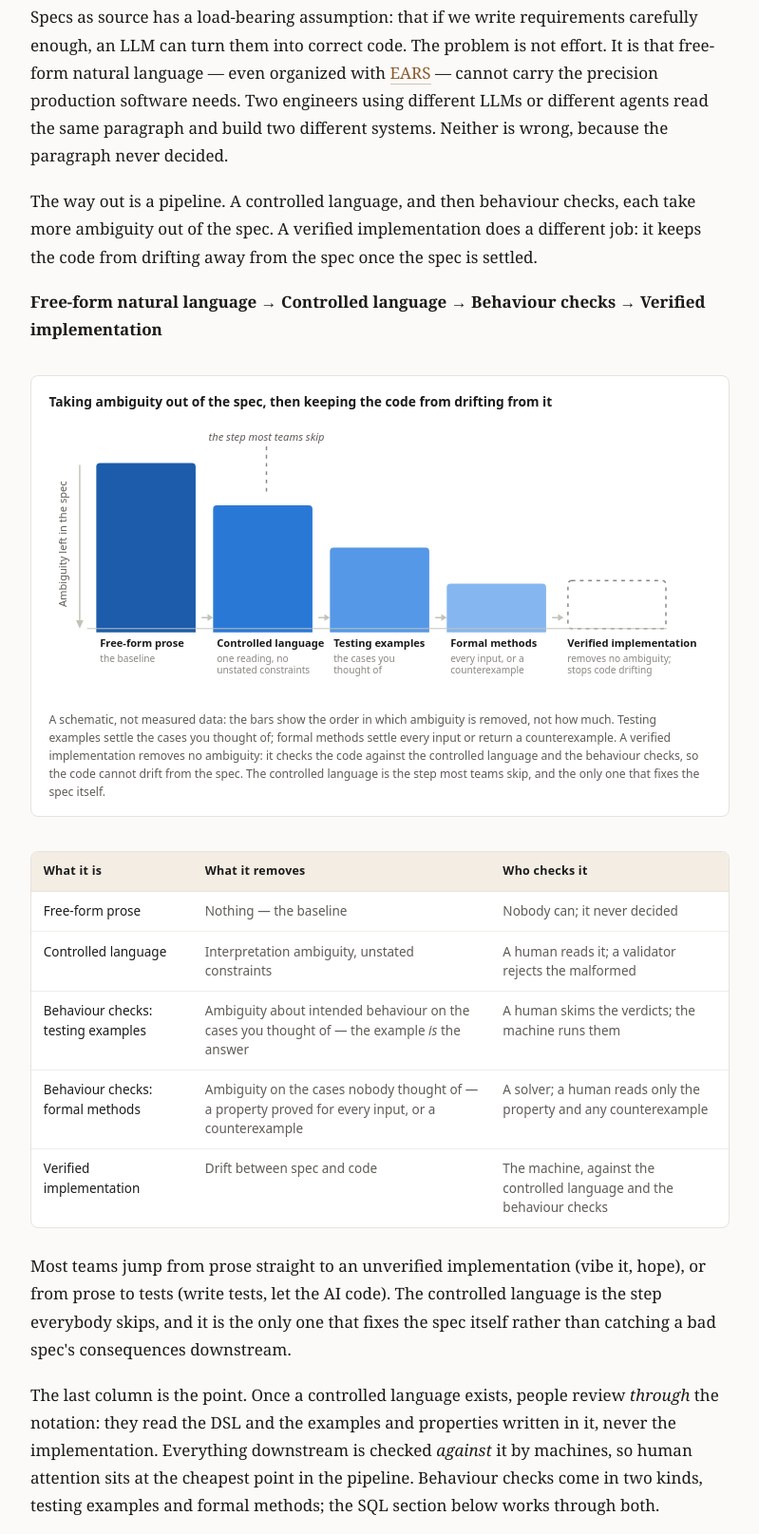
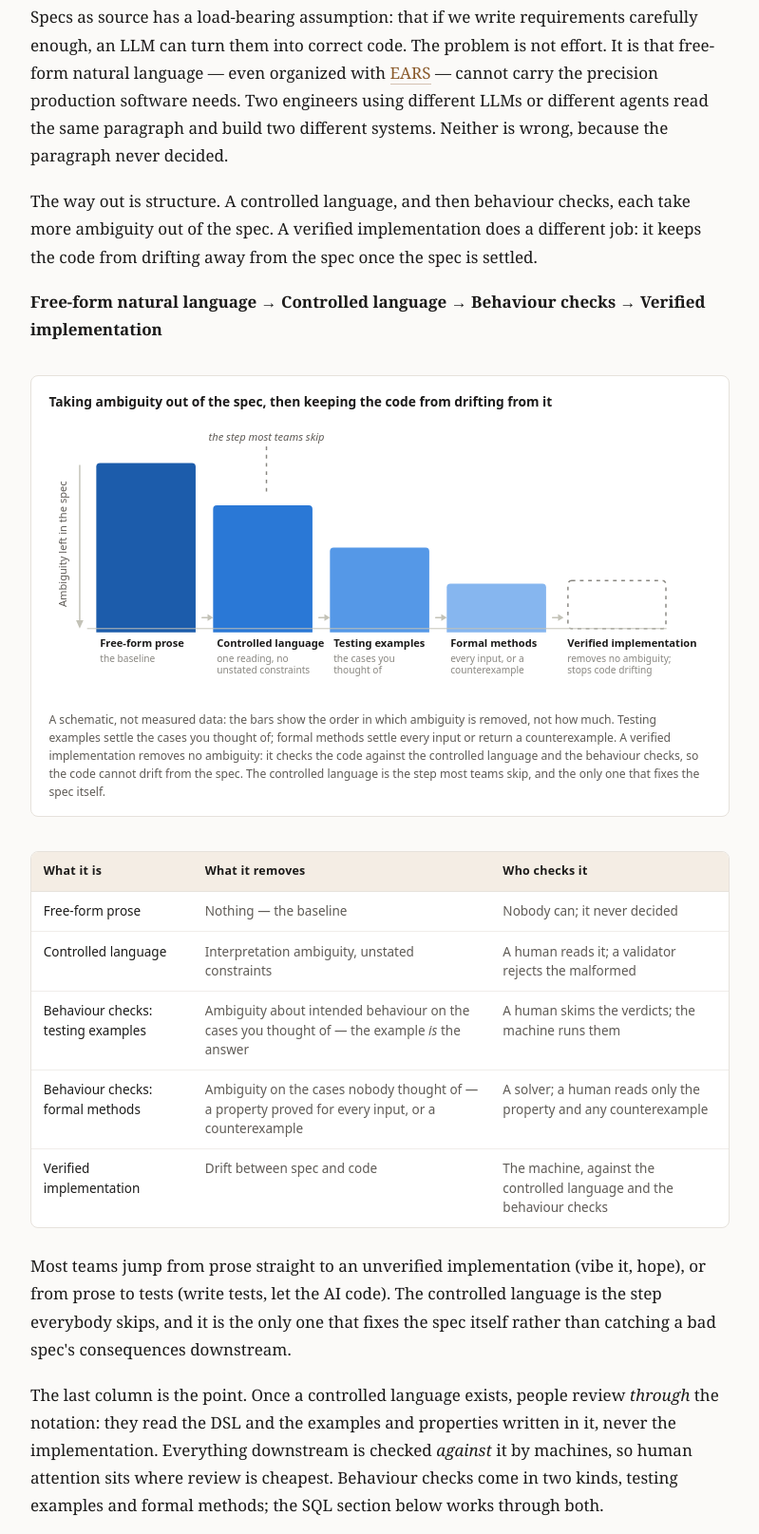
Before and after one commit to aqiaojoe08/blog, a plain HTML site: page the-missing-layer-between-prose-and-code.html in a window 1280 px wide. Shown: the part 415-2030 px from the top of the page at 95% size, without its empty margins (240-1039 px from the left). Drawn offline with Linux system fonts and the light colour scheme.

Commit message:
Prose-and-code post: the way out is structure, not a pipeline

```diff
--- a/the-missing-layer-between-prose-and-code.html
+++ b/the-missing-layer-between-prose-and-code.html
@@ -99,7 +99,7 @@ tbody tr:last-child td{border-bottom:0}
 <main>
 <h2 id="the-premise">The premise</h2>
 <p>Specs as source has a load-bearing assumption: that if we write requirements carefully enough, an LLM can turn them into correct code. The problem is not effort. It is that free-form natural language — even organized with <a href="https://alistairmavin.com/ears/">EARS</a> — cannot carry the precision production software needs. Two engineers using different LLMs or different agents read the same paragraph and build two different systems. Neither is wrong, because the paragraph never decided.</p>
-<p>The way out is a pipeline. A controlled language, and then behaviour checks, each take more ambiguity out of the spec. A verified implementation does a different job: it keeps the code from drifting away from the spec once the spec is settled.</p>
+<p>The way out is structure. A controlled language, and then behaviour checks, each take more ambiguity out of the spec. A verified implementation does a different job: it keeps the code from drifting away from the spec once the spec is settled.</p>
 <p><strong>Free-form natural language → Controlled language → Behaviour checks → Verified implementation</strong></p>
 <figure class="fig">
 <p class="ft">Taking ambiguity out of the spec, then keeping the code from drifting from it</p>
@@ -139,7 +139,7 @@ tbody tr:last-child td{border-bottom:0}
 </figure>
 <div class="tw"><table><thead><tr><th>What it is</th><th>What it removes</th><th>Who checks it</th></tr></thead><tbody><tr><td>Free-form prose</td><td>Nothing — the baseline</td><td>Nobody can; it never decided</td></tr><tr><td>Controlled language</td><td>Interpretation ambiguity, unstated constraints</td><td>A human reads it; a validator rejects the malformed</td></tr><tr><td>Behaviour checks: testing examples</td><td>Ambiguity about intended behaviour on the cases you thought of — the example <em>is</em> the answer</td><td>A human skims the verdicts; the machine runs them</td></tr><tr><td>Behaviour checks: formal methods</td><td>Ambiguity on the cases nobody thought of — a property proved for every input, or a counterexample</td><td>A solver; a human reads only the property and any counterexample</td></tr><tr><td>Verified implementation</td><td>Drift between spec and code</td><td>The machine, against the controlled language and the behaviour checks</td></tr></tbody></table></div>
 <p>Most teams jump from prose straight to an unverified implementation (vibe it, hope), or from prose to tests (write tests, let the AI code). The controlled language is the step everybody skips, and it is the only one that fixes the spec itself rather than catching a bad spec's consequences downstream.</p>
-<p>The last column is the point. Once a controlled language exists, people review <em>through</em> the notation: they read the DSL and the examples and properties written in it, never the implementation. Everything downstream is checked <em>against</em> it by machines, so human attention sits at the cheapest point in the pipeline. Behaviour checks come in two kinds, testing examples and formal methods; the SQL section below works through both.</p>
+<p>The last column is the point. Once a controlled language exists, people review <em>through</em> the notation: they read the DSL and the examples and properties written in it, never the implementation. Everything downstream is checked <em>against</em> it by machines, so human attention sits where review is cheapest. Behaviour checks come in two kinds, testing examples and formal methods; the SQL section below works through both.</p>
 <p>This post is about the controlled language and how to verify it, through two examples that are unusually instructive because they come from completely different worlds — aerospace maintenance manuals and relational data query languages — yet make the same move. One is a controlled <em>natural</em> language that never leaves English; the other is a formal query language the whole industry already accepted without ever calling it a spec tool. Between them they cover the full claim.</p>
 <hr>
 <h2 id="the-two-problems">Two problems, one fix: the DSL</h2>
@@ -186,7 +186,7 @@ CREATE TABLE orders AS SELECT * FROM (VALUES
 ) AS t(customer_id, order_total, order_date, last_login_at);
 -- run the query above: the result must be exactly {alice}</code></pre>
 <p>The requester reads four rows and four verdicts, not a distributed job. Then the same text goes, largely unchanged, to Redshift, Athena, Trino, Spark SQL, or BigQuery and runs over petabytes across hundreds of nodes. Nobody re-verifies the business logic at scale, because scale is not where the business logic lives. Nobody re-verifies the distributed execution either, because the engine is a fixed, deterministic program that the vendor already tests far harder than any single team could.</p>
-<p>Mapped onto the pipeline: the query is the controlled language, the four rows are the testing examples, and the verified implementation mostly disappears for the user: the query <em>is</em> the implementation, and the engine that runs it was verified once, by its vendor, for everyone. This is the shape to copy in any DSL: <strong>keep the notation free of execution concerns, so its meaning can be checked small and then run big.</strong></p>
+<p>Mapped onto this structure: the query is the controlled language, the four rows are the testing examples, and the verified implementation mostly disappears for the user: the query <em>is</em> the implementation, and the engine that runs it was verified once, by its vendor, for everyone. This is the shape to copy in any DSL: <strong>keep the notation free of execution concerns, so its meaning can be checked small and then run big.</strong></p>
 <p>There is one honest leak. SQL dialects differ at the edges: date arithmetic, <code>NULL</code> ordering, integer division, string collation. If the laptop engine and the production engine disagree, the four rows have verified a different program. Keep the query in a portable subset, or transpile it with a tool such as <a href="https://github.com/tobymao/sqlglot">sqlglot</a>, and run the same examples against the target engine in CI.</p>
 <h3 id="sql-formal-methods">Formal methods for SQL: checking every input, not four</h3>
 <p>Four rows check the cases you thought of. Formal methods check the ones you did not, and SQL is unusually well suited to them: its semantics are relational algebra, which has been formalized for decades, including the awkward parts such as <code>NULL</code> and bag semantics (<a href="https://www.vldb.org/pvldb/vol11/p27-guagliardo.pdf">Guagliardo &amp; Libkin, 2017</a>). One tool is enough to show the idea. <strong>SQLSolver</strong> (SIGMOD 2024) takes two queries and tries to prove they return the same result on <em>every</em> possible database. Point it at the AI's query and the reviewed one, or at a rewrite and the original.</p>
```
